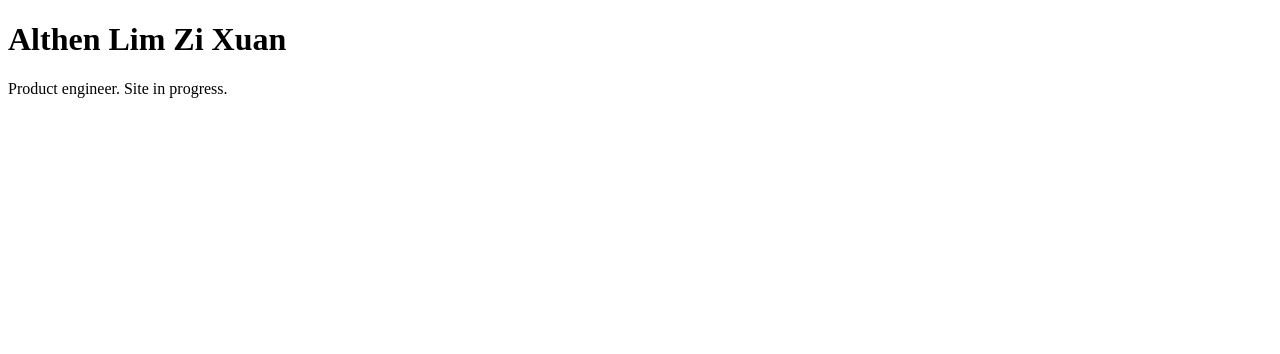
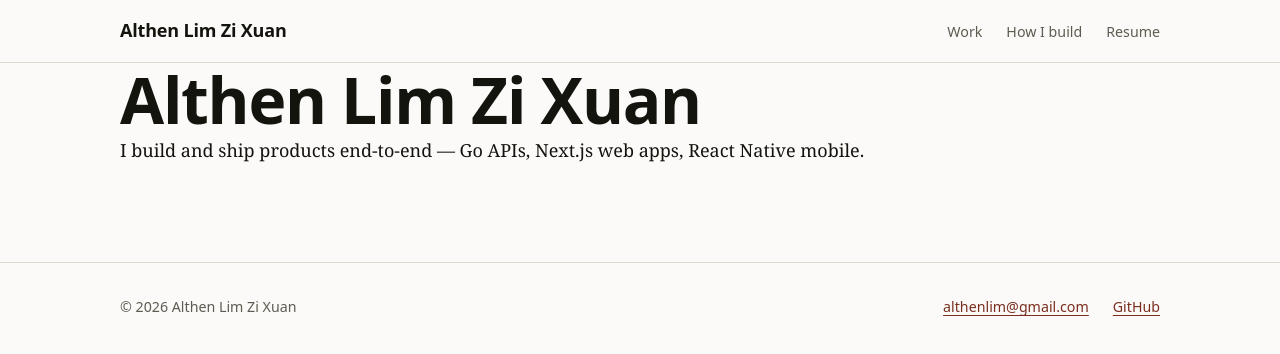
Before and after one commit to althenlimzixuan/althenlimzixuan.github.io, an Astro site: page / in a window 1280 px wide. Built offline with nearby package versions, Linux system fonts and the light colour scheme; Astro itself is replaced by a stand-in of ours.

Commit message:
Add design tokens, base layout, header and footer (#4)
Tokens isolated in src/styles/tokens.css so the visual direction can be
swapped without touching components.

```diff
--- /dev/null
+++ b/src/components/SiteFooter.astro
@@ -0,0 +1,43 @@
+---
+import { site } from '../data/site';
+const year = new Date().getFullYear();
+---
+
+<footer class="site-footer">
+  <div class="page inner">
+    <p>&copy; {year} {site.name}</p>
+    <ul>
+      <li><a href={`mailto:${site.email}`}>{site.email}</a></li>
+      <li><a href={site.github}>GitHub</a></li>
+      {site.linkedin && (
+        <li><a href={site.linkedin}>LinkedIn</a></li>
+      )}
+    </ul>
+  </div>
+</footer>
+
+<style>
+  .site-footer {
+    border-block-start: 1px solid var(--c-rule);
+    margin-block-start: var(--s-24);
+    padding-block: var(--s-8);
+    font-family: var(--f-sans);
+    font-size: var(--t-sm);
+    color: var(--c-muted);
+  }
+
+  .inner {
+    display: flex;
+    flex-wrap: wrap;
+    gap: var(--s-4);
+    justify-content: space-between;
+  }
+
+  ul {
+    display: flex;
+    flex-wrap: wrap;
+    gap: var(--s-6);
+    list-style: none;
+    padding: 0;
+  }
+</style>
--- /dev/null
+++ b/src/components/SiteHeader.astro
@@ -0,0 +1,73 @@
+---
+import { site } from '../data/site';
+
+const { pathname } = Astro.url;
+const links = [
+  { href: '/work/etp/', label: 'Work' },
+  { href: '/how-i-build/', label: 'How I build' },
+  { href: '/resume/', label: 'Resume' },
+];
+const isActive = (href: string) => pathname === href;
+---
+
+<header class="site-header no-print">
+  <div class="page bar">
+    <a href="/" class="wordmark">{site.name}</a>
+    <nav aria-label="Main">
+      <ul>
+        {
+          links.map((l) => (
+            <li>
+              <a href={l.href} aria-current={isActive(l.href) ? 'page' : undefined}>
+                {l.label}
+              </a>
+            </li>
+          ))
+        }
+      </ul>
+    </nav>
+  </div>
+</header>
+
+<style>
+  .site-header {
+    border-block-end: 1px solid var(--c-rule);
+  }
+
+  .bar {
+    display: flex;
+    flex-wrap: wrap;
+    gap: var(--s-4);
+    align-items: baseline;
+    justify-content: space-between;
+    padding-block: var(--s-4);
+  }
+
+  .wordmark {
+    font-family: var(--f-sans);
+    font-weight: 600;
+    color: var(--c-fg);
+    text-decoration: none;
+    letter-spacing: -0.01em;
+  }
+
+  nav ul {
+    display: flex;
+    gap: var(--s-6);
+    list-style: none;
+    padding: 0;
+    font-family: var(--f-sans);
+    font-size: var(--t-sm);
+  }
+
+  nav a {
+    color: var(--c-muted);
+    text-decoration: none;
+  }
+
+  nav a:hover,
+  nav a[aria-current='page'] {
+    color: var(--c-fg);
+    text-decoration: underline;
+  }
+</style>
--- /dev/null
+++ b/src/data/site.ts
@@ -0,0 +1,33 @@
+export interface SiteConfig {
+  name: string;
+  role: string;
+  tagline: string;
+  email: string;
+  github: string;
+  linkedin: string | null;
+  /** Cal.com booking URL. When null, CTAs fall back to email. */
+  calBookingUrl: string | null;
+  location: string;
+}
+
+export const site: SiteConfig = {
+  name: 'Althen Lim Zi Xuan',
+  role: 'Product Engineer',
+  tagline:
+    'I build and ship products end-to-end — Go APIs, Next.js web apps, React Native mobile.',
+  email: 'althenlim@gmail.com',
+  github: 'https://github.com/althenlimzixuan',
+  linkedin: null,
+  calBookingUrl: null,
+  location: 'Singapore',
+};
+
+/** Primary CTA target: booking link when configured, email otherwise. */
+export function primaryCtaHref(config: SiteConfig = site): string {
+  return config.calBookingUrl ?? `mailto:${config.email}`;
+}
+
+/** Primary CTA label, matched to whichever target is active. */
+export function primaryCtaLabel(config: SiteConfig = site): string {
+  return config.calBookingUrl ? 'Book a call' : 'Get in touch';
+}
--- /dev/null
+++ b/src/layouts/BaseLayout.astro
@@ -0,0 +1,41 @@
+---
+import '../styles/global.css';
+import SiteHeader from '../components/SiteHeader.astro';
+import SiteFooter from '../components/SiteFooter.astro';
+import { site } from '../data/site';
+
+interface Props {
+  title: string;
+  description: string;
+  ogType?: string;
+}
+
+const { title, description, ogType = 'website' } = Astro.props;
+const canonical = new URL(Astro.url.pathname, Astro.site);
+---
+
+<!doctype html>
+<html lang="en">
+  <head>
+    <meta charset="utf-8" />
+    <meta name="viewport" content="width=device-width, initial-scale=1" />
+    <title>{title}</title>
+    <meta name="description" content={description} />
+    <link rel="canonical" href={canonical} />
+    <meta property="og:title" content={title} />
+    <meta property="og:description" content={description} />
+    <meta property="og:type" content={ogType} />
+    <meta property="og:url" content={canonical} />
+    <meta name="twitter:card" content="summary_large_image" />
+    <meta name="author" content={site.name} />
+    <link rel="sitemap" href="/sitemap-index.xml" />
+  </head>
+  <body>
+    <a class="skip-link" href="#main">Skip to content</a>
+    <SiteHeader />
+    <main id="main">
+      <slot />
+    </main>
+    <SiteFooter />
+  </body>
+</html>
--- a/src/pages/index.astro
+++ b/src/pages/index.astro
@@ -1,16 +1,11 @@
 ---
-const name = 'Althen Lim Zi Xuan';
+import BaseLayout from '../layouts/BaseLayout.astro';
+import { site } from '../data/site';
 ---
 
-<!doctype html>
-<html lang="en">
-  <head>
-    <meta charset="utf-8" />
-    <meta name="viewport" content="width=device-width, initial-scale=1" />
-    <title>{name} — Product Engineer</title>
-  </head>
-  <body>
-    <h1>{name}</h1>
-    <p>Product engineer. Site in progress.</p>
-  </body>
-</html>
+<BaseLayout title={`${site.name} — ${site.role}`} description={site.tagline}>
+  <div class="page">
+    <h1>{site.name}</h1>
+    <p>{site.tagline}</p>
+  </div>
+</BaseLayout>
--- /dev/null
+++ b/src/styles/global.css
@@ -0,0 +1,139 @@
+@import './tokens.css';
+
+*,
+*::before,
+*::after {
+  box-sizing: border-box;
+}
+
+* {
+  margin: 0;
+}
+
+html {
+  -webkit-text-size-adjust: 100%;
+}
+
+body {
+  min-height: 100svh;
+  background: var(--c-bg);
+  color: var(--c-fg);
+  font-family: var(--f-serif);
+  font-size: var(--t-base);
+  line-height: 1.65;
+  -webkit-font-smoothing: antialiased;
+}
+
+h1, h2, h3, h4 {
+  font-family: var(--f-sans);
+  line-height: 1.15;
+  letter-spacing: -0.02em;
+  text-wrap: balance;
+  font-weight: 600;
+}
+
+h1 { font-size: var(--t-3xl); }
+h2 { font-size: var(--t-2xl); }
+h3 { font-size: var(--t-xl); }
+
+p { text-wrap: pretty; }
+
+a {
+  color: var(--c-accent);
+  text-underline-offset: 0.2em;
+  text-decoration-thickness: 1px;
+}
+
+a:focus-visible,
+button:focus-visible {
+  outline: 2px solid var(--c-accent);
+  outline-offset: 3px;
+  border-radius: 2px;
+}
+
+img, picture, video, canvas, svg {
+  display: block;
+  max-width: 100%;
+  height: auto;
+}
+
+code, pre, kbd {
+  font-family: var(--f-mono);
+  font-size: 0.9em;
+}
+
+pre {
+  background: var(--c-surface);
+  border: 1px solid var(--c-rule);
+  border-radius: var(--radius);
+  padding: var(--s-4);
+  overflow-x: auto;
+}
+
+hr {
+  border: 0;
+  border-top: 1px solid var(--c-rule);
+}
+
+.page {
+  max-width: var(--w-page);
+  margin-inline: auto;
+  padding-inline: var(--s-6);
+}
+
+.prose {
+  max-width: var(--w-prose);
+}
+
+.prose > * + * {
+  margin-block-start: var(--s-6);
+}
+
+.skip-link {
+  position: absolute;
+  left: -9999px;
+}
+
+.skip-link:focus {
+  left: var(--s-4);
+  top: var(--s-4);
+  z-index: 100;
+  background: var(--c-bg);
+  padding: var(--s-2) var(--s-4);
+  border: 1px solid var(--c-rule);
+}
+
+@media (prefers-reduced-motion: reduce) {
+  *,
+  *::before,
+  *::after {
+    animation-duration: 0.01ms !important;
+    transition-duration: 0.01ms !important;
+    scroll-behavior: auto !important;
+  }
+}
+
+@media print {
+  body {
+    background: #fff;
+    color: #000;
+    font-size: 11pt;
+  }
+
+  .no-print,
+  nav,
+  footer.site-footer {
+    display: none !important;
+  }
+
+  a[href^='http']::after {
+    content: ' (' attr(href) ')';
+    font-size: 9pt;
+    color: #444;
+  }
+
+  .page {
+    max-width: none;
+    padding: 0;
+  }
+}
--- /dev/null
+++ b/src/styles/tokens.css
@@ -0,0 +1,57 @@
+:root {
+  color-scheme: light dark;
+
+  /* Palette — light */
+  --c-bg: #fbfaf8;
+  --c-surface: #f4f2ed;
+  --c-fg: #14140f;
+  --c-muted: #5c5c52;
+  --c-rule: #dedad2;
+  --c-accent: #7a2e1e;
+  --c-accent-fg: #fbfaf8;
+
+  /* Type */
+  --f-serif: ui-serif, Georgia, "Iowan Old Style", "Times New Roman", serif;
+  --f-sans: ui-sans-serif, system-ui, -apple-system, "Segoe UI", sans-serif;
+  --f-mono: ui-monospace, "SFMono-Regular", "Cascadia Mono", Menlo, monospace;
+
+  /* Type scale — fluid, 1.25 ratio */
+  --t-xs: 0.79rem;
+  --t-sm: 0.889rem;
+  --t-base: clamp(1rem, 0.95rem + 0.25vw, 1.125rem);
+  --t-lg: clamp(1.2rem, 1.1rem + 0.5vw, 1.4rem);
+  --t-xl: clamp(1.5rem, 1.3rem + 1vw, 2rem);
+  --t-2xl: clamp(2rem, 1.6rem + 2vw, 3rem);
+  --t-3xl: clamp(2.5rem, 1.9rem + 3vw, 4rem);
+
+  /* Spacing — 4px base */
+  --s-1: 0.25rem;
+  --s-2: 0.5rem;
+  --s-3: 0.75rem;
+  --s-4: 1rem;
+  --s-6: 1.5rem;
+  --s-8: 2rem;
+  --s-12: 3rem;
+  --s-16: 4rem;
+  --s-24: 6rem;
+
+  /* Layout */
+  --w-prose: 38rem;
+  --w-page: 68rem;
+  --radius: 4px;
+}
+
+/* Palette — dark. Driven by the OS preference alone: there is no theme
+   toggle, so the site ships with zero JavaScript. Adding a toggle later
+   means adding `:root[data-theme='dark']` overrides here plus a control. */
+@media (prefers-color-scheme: dark) {
+  :root {
+    --c-bg: #14140f;
+    --c-surface: #1c1c16;
+    --c-fg: #f2efe8;
+    --c-muted: #a3a094;
+    --c-rule: #2e2e26;
+    --c-accent: #e8a48a;
+    --c-accent-fg: #14140f;
+  }
+}
```
